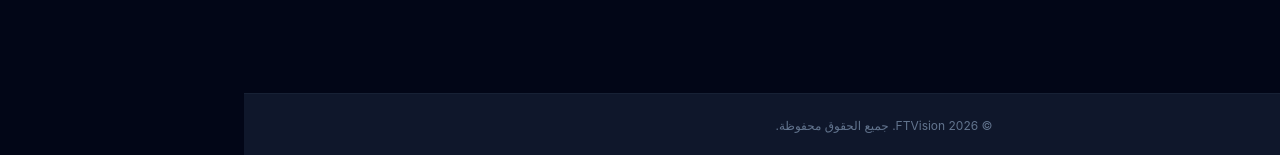
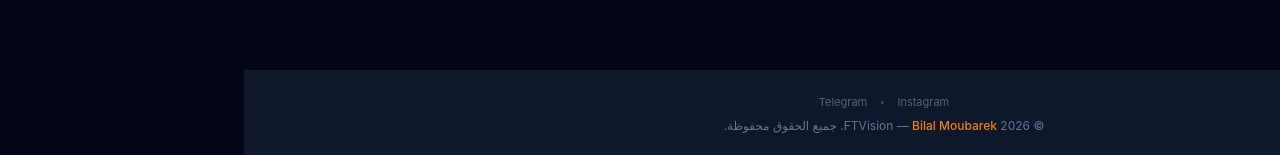
Before and after one commit to BilalMoubarek/ftvision, a Next.js app: page / in a window 1280 px wide. Shown: the part 642-797 px from the top of the page. Built offline with nearby package versions, Linux system fonts and the light colour scheme; no server answers.

Commit message:
Make Instagram and Telegram footer links clean and subtle

```diff
--- a/src/app/layout.tsx
+++ b/src/app/layout.tsx
@@ -34,8 +34,27 @@ export default function RootLayout({ children }: { children: React.ReactNode })
           {children}
         </main>
         <AdminContactButton />
-        <footer className="bg-slate-900 border-t border-slate-800/60 py-6 text-center text-xs text-slate-500">
-          <p>© 2026 FTVision. جميع الحقوق محفوظة.</p>
+        <footer className="bg-slate-900 border-t border-slate-800/60 py-6 text-center text-xs text-slate-500 space-y-2">
+          <div className="flex items-center justify-center gap-3 text-[11px] text-slate-500/80">
+            <a
+              href="https://www.instagram.com/mr.s.py_?evlk=MWpxZG83bWhvczlieA%3D%3D&utm_source=qr"
+              target="_blank"
+              rel="noopener noreferrer"
+              className="hover:text-orange-400 transition"
+            >
+              Instagram
+            </a>
+            <span className="text-slate-700">•</span>
+            <a
+              href="https://t.me/mr_spy_404"
+              target="_blank"
+              rel="noopener noreferrer"
+              className="hover:text-orange-400 transition"
+            >
+              Telegram
+            </a>
+          </div>
+          <p>© 2026 FTVision — <span className="text-orange-400/90 font-medium">Bilal Moubarek</span>. جميع الحقوق محفوظة.</p>
         </footer>
       </body>
     </html>
```
